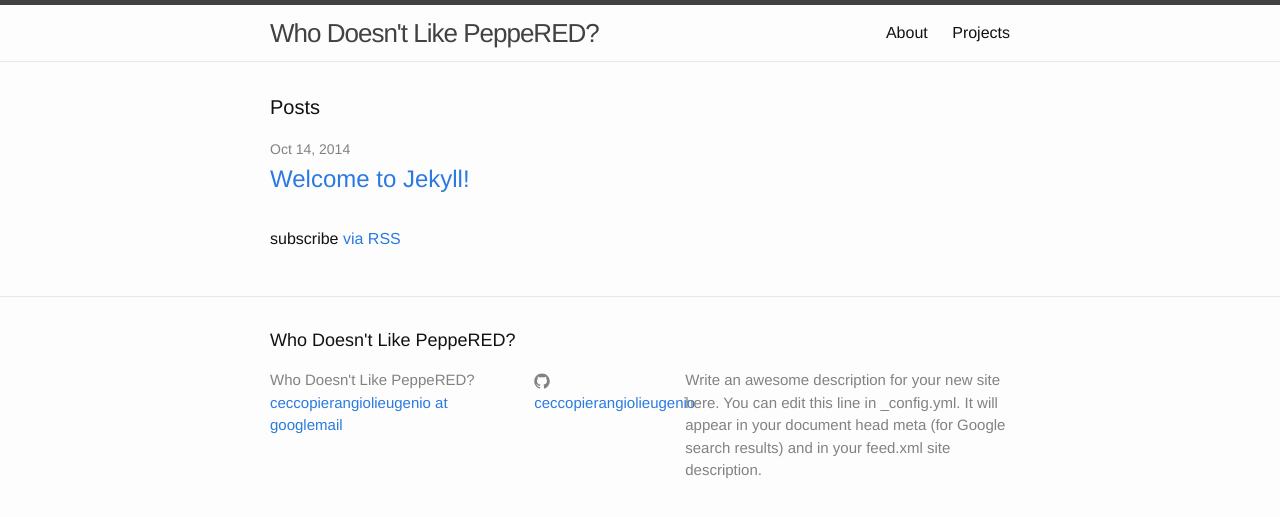
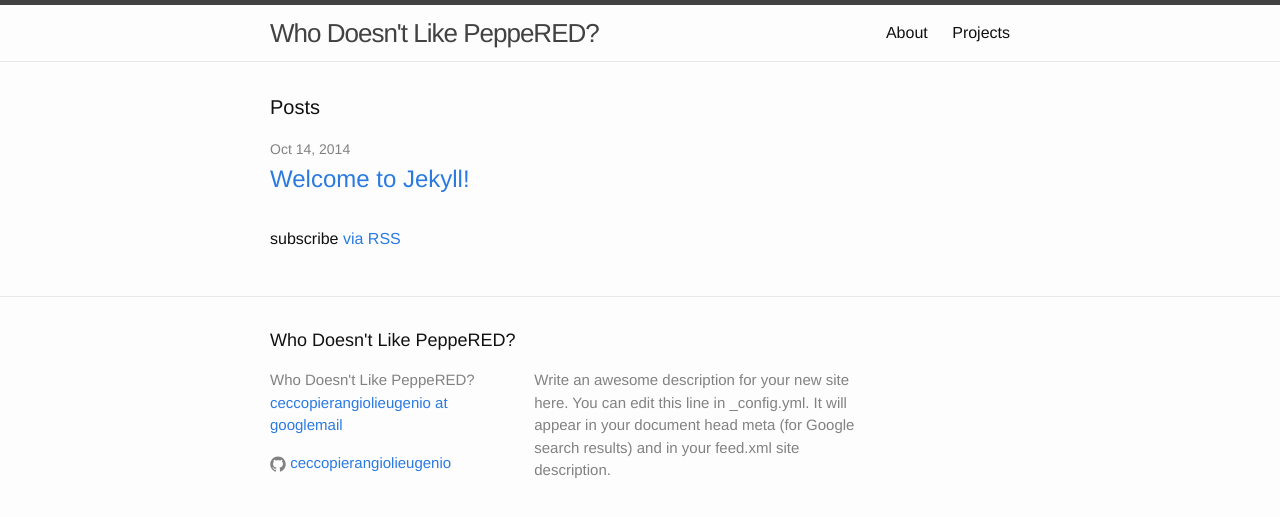
Before and after one commit to ceccopierangiolieugenio/ceccopierangiolieugenio.github.io, a Jekyll site: the page built from index.html, in a window 1280 px wide. Shown: the top 517 px of the page. Built offline with Jekyll 4.4.1, drawn with Linux system fonts in a browser that asks for light colours.

Commit message:
Fixed the footer

```diff
--- a/_includes/footer.html
+++ b/_includes/footer.html
@@ -10,9 +10,7 @@
           <li>{{ site.title }}</li>
           <li><a href="mailto:{{ site.email }}">{{ site.email }}</a></li>
         </ul>
-      </div>
 
-      <div class="footer-col  footer-col-2">
         <ul class="social-media-list">
           {% if site.github_username %}
           <li>
```
Also changed, not shown: 1 other file.
